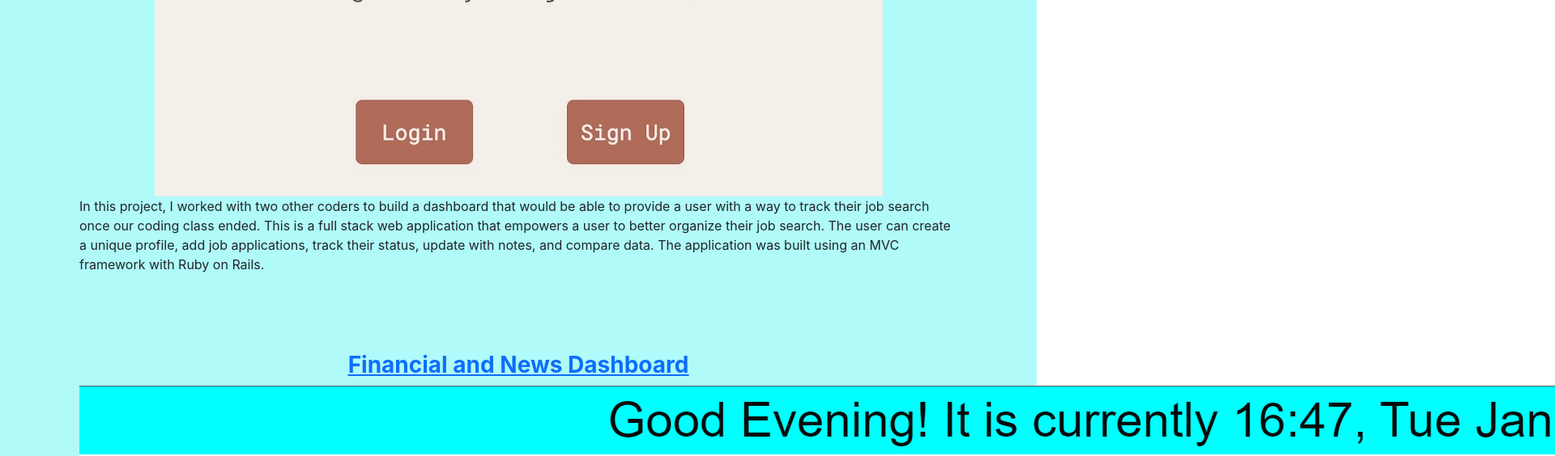
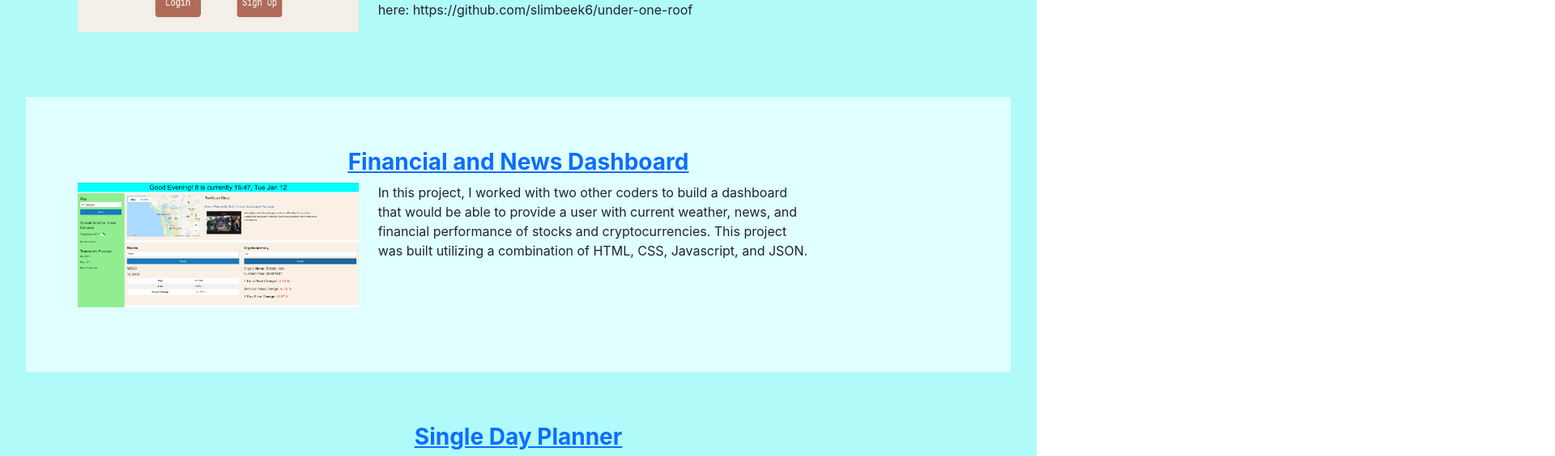
Before and after one commit to slimbeek6/React-Portfolio-SML, a React (Create React App) app: page /portfolio in a window 1280 px wide. Shown: the part 460-1024 px from the top of the page at 81% size, 1920 px wide, since content can reach past the window. Built offline with nearby package versions, Linux system fonts and the light colour scheme; grey boxes are pictures that could not be loaded.

Commit message:
Update the Portfolio page with new formatting and additional links in the first project.

```diff
--- a/src/App.css
+++ b/src/App.css
@@ -28,7 +28,7 @@
 
 .portfolioCard {
   padding: 1rem;
-  background-color: lightcyan;
+
 }
 
 .cardtext {
@@ -45,6 +45,7 @@
 
 #portfolioPane {
   background-color: rgb(176, 250, 250);
+  padding: 2rem;
 }
 
 #aboutMe {
@@ -53,7 +54,6 @@
 
 .card {
   padding: 1rem;
-  background-color: rgb(176, 250, 250);
   border-style: none;
 }
 
@@ -72,3 +72,13 @@
 .about-card {
   padding: 2rem;
 }
+
+.evenProj {
+  background-color: lightcyan;
+  padding: 2rem;
+}
+
+.oddProj {
+  background-color: rgb(176, 250, 250);
+  padding: 2rem;
+}
--- a/src/components/Project/index.js
+++ b/src/components/Project/index.js
@@ -3,12 +3,12 @@ import "./style.css";
 
 function Project (props) {
     return (
-        <div className="mb-5">
-            <figure class="card portfolioCard">
-                <a class="subtitle column is-full" href={props.url} target="_blank"><span><h3><strong>{props.title}</strong></h3></span></a>
-                <div class="columns">
-                    <img src={props.img} alt={props.alt} class="cardimg column is-one-third" />
-                    <p class="cardtext column is-one-half">
+        <div class={props.id}>
+            <figure class={props.id}>
+                <a class="subtitle" href={props.url} target="_blank"><span><h3><strong>{props.title}</strong></h3></span></a>
+                <div class="row">
+                    <img src={props.img} alt={props.alt} class="cardimg col-4" />
+                    <p class="cardtext col-6">
                         {props.description}
                     </p>
                 </div>
--- a/src/pages/Home.js
+++ b/src/pages/Home.js
@@ -8,7 +8,7 @@ const Home = () => {
 
 
         <div class="row" >
-          <div class="card col-12" >
+          <div class="card col-12 oddProj" >
               <Link to={"/portfolio"} class="title"><span><h4 class="subtitle" >My Work</h4></span></Link>
               <br></br>
               <div class ="row">
@@ -19,7 +19,7 @@ const Home = () => {
                 <div class="col-6">lorem ipsum</div>
               </div>
           </div>
-          <div class="card col-12" id="About-box">
+          <div class="card col-12 evenProj" >
               <Link to={"/about"} class="title"><span><h4 class="subtitle">About Me</h4></span></Link>
               <br />
               <div class="row">
@@ -43,7 +43,7 @@ const Home = () => {
                 </Link>
               </div>
           </div>
-          <div class="card col-12" id="Contact-box">
+          <div class="card col-12 oddProj" id="Contact-box">
               <Link to={"/contact"} class="title"><span><h4 class="subtitle">Get In Touch</h4></span></Link>
               <br/>
 
--- a/src/pages/Portfolio.js
+++ b/src/pages/Portfolio.js
@@ -6,16 +6,11 @@ import Project from "../components/Project";
 const Portfolio = () => {
 
     return (
-        <div id="portfolioPane">
-
-            <div className="container" >
-                <h2 className="title">Portfolio</h2>
-
-                <Project title="Job Hunt Logger" url="https://uor-ruby.herokuapp.com/" img="../assets/job-hunt.jpg" alt="Screenshot of a project website that allows users to track their job hunt" description="In this project, I worked with two other coders to build a dashboard that would be able to provide a user with  a way to track their job search once our coding class ended. This is a full stack web application that empowers a user to better organize their job search. The user can create a unique profile, add job applications, track their status, update with notes, and compare data. The application was built using an MVC framework with Ruby on Rails."/>
-                <Project title="Financial and News Dashboard" url="https://slimbeek6.github.io/team7-score-dash/" img="../assets/financial-dash-output.png" alt="Screenshot of a project website that allows users to track stock and cryptocurrency prices, news stories, and local weather" description="In this project, I worked with two other coders to build a dashboard that would be able to provide a user with current weather, news, and financial performance of stocks and cryptocurrencies. This project was built utilizing a combination of HTML, CSS, Javascript, and JSON."/>
-                <Project title="Single Day Planner" url="https://slimbeek6.github.io/single-day-planner-SL/" img="../assets/single-day.png" alt="Screenshot of a project website that allows users to track their daily tasks" description="The ask was to create a planner that would cover a single work day, split out by hour, which a user could add meetings or other items to, save these items, and return to the page to see the items. The planner should also display the current date, and each hour should display whether the hour has passed, is happening, or is in the future by changing color. To accomplish this, the page was built out in HTML to provide the overall layout of the planner, then using a combination of the moment.js API (to get the current date and time) and jQuery to create, save to local storage, and display whatever items the user has input."/>
-
-            </div>
+        <div id="portfolioPane" >
+            <h2 className="title">Portfolio</h2>
+            <Project id="oddProj" title="Job Hunt Logger" url="https://uor-ruby.herokuapp.com/" img="../assets/job-hunt.jpg" alt="Screenshot of a project website that allows users to track their job hunt" description="In this project, I worked with two other coders to build a dashboard that would be able to provide a user with  a way to track their job search once our coding class ended. This is a full stack web application that empowers a user to better organize their job search. The user can create a unique profile, add job applications, track their status, update with notes, and compare data. The application was originally built using an MVC framework with React. Recently, I rebuilt the project utilizing Ruby on Rails and Devise to manage user signup and management. To see the github for the original project, please go here: https://github.com/slimbeek6/under-one-roof"/>
+            <Project id="evenProj" title="Financial and News Dashboard" url="https://slimbeek6.github.io/team7-score-dash/" img="../assets/financial-dash-output.png" alt="Screenshot of a project website that allows users to track stock and cryptocurrency prices, news stories, and local weather" description="In this project, I worked with two other coders to build a dashboard that would be able to provide a user with current weather, news, and financial performance of stocks and cryptocurrencies. This project was built utilizing a combination of HTML, CSS, Javascript, and JSON."/>
+            <Project id="oddProj" title="Single Day Planner" url="https://slimbeek6.github.io/single-day-planner-SL/" img="../assets/single-day.png" alt="Screenshot of a project website that allows users to track their daily tasks" description="The ask was to create a planner that would cover a single work day, split out by hour, which a user could add meetings or other items to, save these items, and return to the page to see the items. The planner should also display the current date, and each hour should display whether the hour has passed, is happening, or is in the future by changing color. To accomplish this, the page was built out in HTML to provide the overall layout of the planner, then using a combination of the moment.js API (to get the current date and time) and jQuery to create, save to local storage, and display whatever items the user has input."/>
         </div>
     )
 };
```
